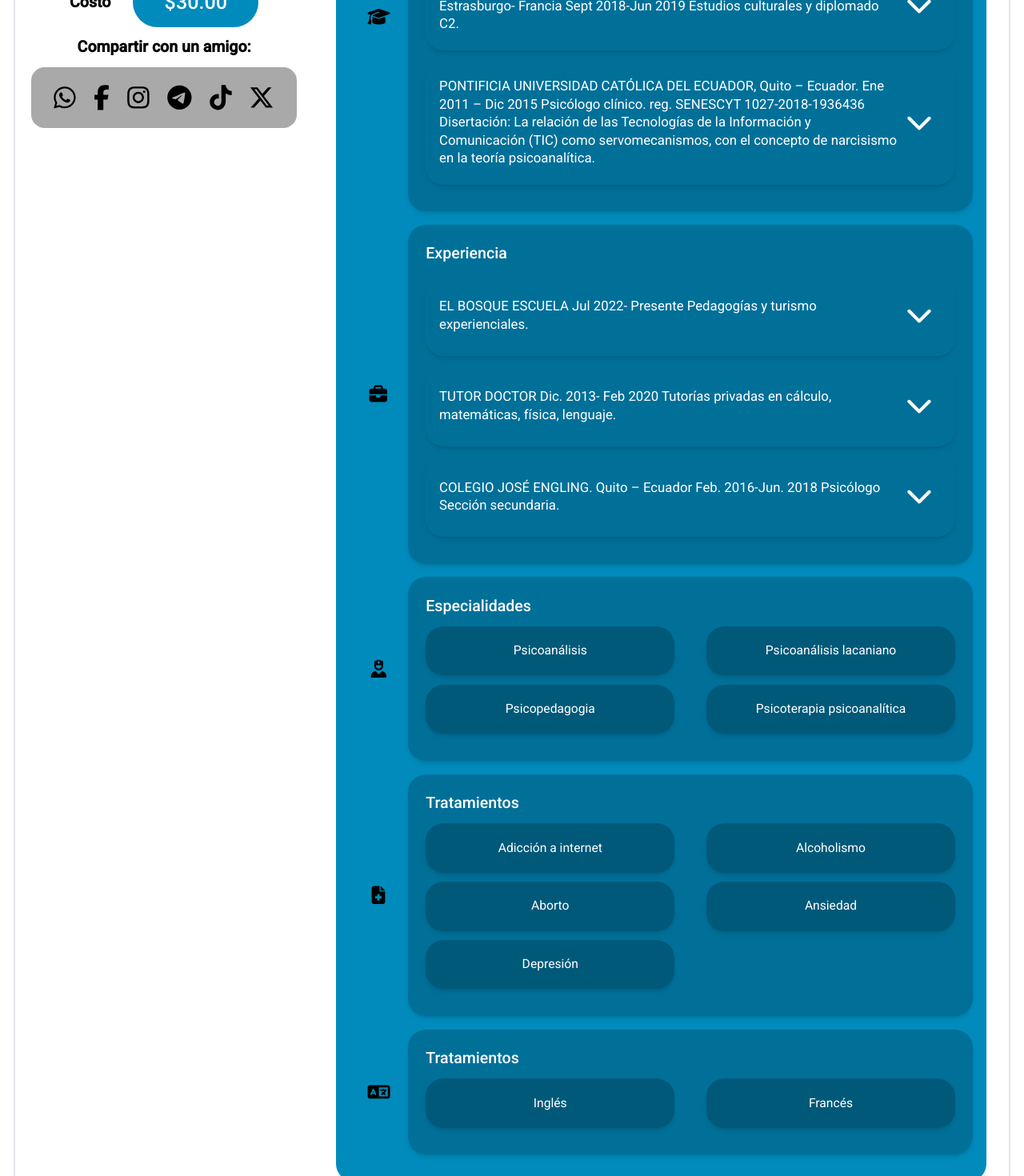
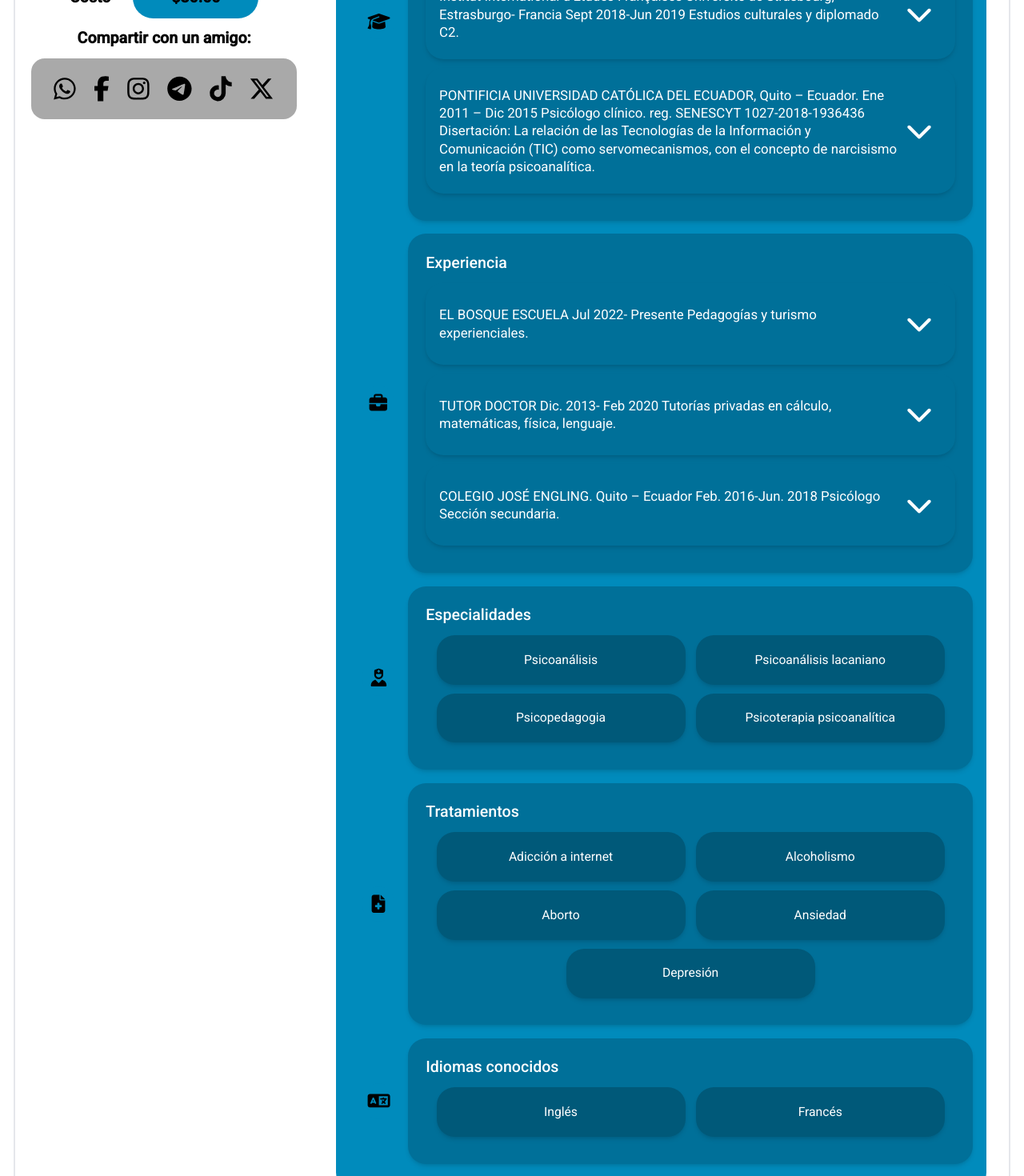
Before and after one commit to paulr10463/PsicologosEC_Usabilidad, a React (Vite) app: page /search in a window 1280 px wide. Shown: the part 460-1930 px from the top of the page at 80% size. Built offline with nearby package versions, Linux system fonts and the light colour scheme.

Commit message:
feat: Accesibility componente, alt text, responsive

```diff
--- a/src/components/DetailsBar/DetailsBar.jsx
+++ b/src/components/DetailsBar/DetailsBar.jsx
@@ -29,13 +29,13 @@ export default function DetailsBar() {
                         hover:bg-primary-1
                         hover:text-white
                         shadow-md '
-                        >
+                        aria-label="Regresar a lista de psicólogos">
                     <FontAwesomeIcon icon={faAngleLeft} />
                 </button>
             </div>
             <div className='flex items-center justify-center w-full text-white'>
                 <div className='text-lg font-bold'>
-                    <h1>Detalles</h1>
+                    <h1 tabIndex="0">Detalles</h1>
                 </div>
             </div>
         </div>
--- a/src/components/PsychologistDetails/PsychologistDetails.jsx
+++ b/src/components/PsychologistDetails/PsychologistDetails.jsx
@@ -11,7 +11,7 @@ export default function PshychologistDetails() {
         <div className='w-full px-3'>
         <div className='flex-col md:flex-row m-4 border-borderColor border-2 rounded-xl flex max-w-[1800px] mx-auto'>
             <div className='flex flex-col md:w-[30%] items-center justify-start pb-5'>
-                <img
+                <img tabIndex={0}
                     className="rounded-full h-auto w-[100%] object-cover max-w-[5rem] mt-3"
                     src="https://www.psicologos.com.ec/imagenes-ok/2018-09-14_16-24-33_ana-lucia.jpg" alt="Foto de psicólogo" />
                 <Rating />
@@ -34,32 +34,32 @@ export default function PshychologistDetails() {
                     </div>
                 </div>
                 <div className='flex items-center justify-between mb-2'>
-                    <h1 className='text-sm font-bold text-black'>Costo</h1>
-                    <div className='text-lg text-center font-medium ml-5 w-full min-w-[7rem] py-2 px-4 bg-primary-5 rounded-full text-white'>
-                        $30.00
+                    <h1 tabIndex="0" className='text-sm font-bold text-black'>Costo</h1>
+                    <div className='text-lg text-center font-medium ml-5 w-full min-w-[7rem] py-2 px-4 bg-primary-5 rounded-full text-white' >
+                        <h2 tabIndex="0" className='text-sm font-bold text-black'>$30.00</h2>
                     </div>
                 </div>
                 <div className='flex items-center justify-between mb-2'>
-                    <h1 className='text-sm font-bold text-black'>Compartir con un amigo:</h1>
+                    <h1 tabIndex="0" className='text-sm font-bold text-black'>Compartir con un amigo:</h1>
                 </div>
                 <div className='text-[0.7rem] bg-terciary-2 text-white rounded-xl px-3 py-1'>
                     <div className='flex justify-between'>
-                        <button className='flex items-center justify-center py-1 rounded-full text-black'>
+                        <button className='flex items-center justify-center py-1 rounded-full text-black' aria-label="Whatsapp">
                             <FontAwesomeIcon className='p-2 rounded-full' icon={faWhatsapp} size="2x" />
                         </button>
-                        <button className='flex items-center justify-center py-1 rounded-full text-black'>
+                        <button className='flex items-center justify-center py-1 rounded-full text-black' aria-label="Facebook">
                             <FontAwesomeIcon className='p-2 rounded-full' icon={faFacebookF} size="2x" />
                         </button>
-                        <button className='flex items-center justify-center py-1 rounded-full text-black'>
+                        <button className='flex items-center justify-center py-1 rounded-full text-black' aria-label="Instagram">
                             <FontAwesomeIcon className='p-2 rounded-full' icon={faInstagram} size="2x" />
                         </button>
-                        <button className='flex items-center justify-center py-1 rounded-full text-black'>
+                        <button className='flex items-center justify-center py-1 rounded-full text-black' aria-label="Telegram">
                             <FontAwesomeIcon className='p-2 rounded-full' icon={faTelegram} size="2x" />
                         </button>
-                        <button className='flex items-center justify-center py-1 rounded-full text-black'>
+                        <button className='flex items-center justify-center py-1 rounded-full text-black' aria-label="Tiktok">
                             <FontAwesomeIcon className='p-2 rounded-full' icon={faTiktok} size="2x" />
                         </button>
-                        <button className='flex items-center justify-center py-1 rounded-full text-black'>
+                        <button className='flex items-center justify-center py-1 rounded-full text-black' aria-label="TwitterX">
                             <FontAwesomeIcon className='p-2 rounded-full' icon={faXTwitter} size="2x" />
                         </button>
                     </div>
@@ -67,11 +67,11 @@ export default function PshychologistDetails() {
             </div>
             <div className='flex flex-col md:w-[70%] bg-white md:rounded-tr-xl rounded-br-xl rounded-bl-xl md:rounded-bl-none py-3 px-5'>
                 <div className='flex justify-between mb-2'>
-                    <div className='flex flex-col text-normal text-center w-3/5 md:w-[60%] bg-primary-3.5 rounded-full px-5'>
-                        <h1 className='text-lg font-medium text-white'>Gustavo Valarezo</h1>
+                    <div className='justify-center flex flex-col text-normal text-center w-[60%] bg-primary-3.5 rounded-full px-5'>
+                        <h1 tabIndex="0" className='text-lg font-medium text-white'>Gustavo Valarezo</h1>
                     </div>
-                    <div className='flex flex-col text-normal text-center w-1/3 md:w-[38%] bg-primary-3.5 rounded-full px-5'>
-                        <h1 className='text-lg font-medium text-white'>Quito, Cumbayá</h1>
+                    <div className='justify-center flex flex-col text-normal text-center w-[38%] bg-primary-3.5 rounded-full px-5'>
+                        <h1 tabIndex="0" className='text-lg font-medium text-white'>Quito, Cumbayá</h1>
                     </div>
                 </div>
                 <div className='bg-primary-5 w-full rounded-2xl'>
@@ -86,7 +86,7 @@ export default function PshychologistDetails() {
 
                         <div className='text-[0.7rem] lg:w-[100%] bg-primary-3.5 px-4 py-4 rounded-2xl shadow-md leading-3'>
                             <div>
-                                <h1 className='text-xm font-medium text-white mb-2'>Formación</h1>
+                                <h1 tabIndex="0" className='text-sm font-medium text-white mb-2'>Formación</h1>
                             </div>
 
                             <div id="FormationAccordions">
@@ -101,10 +101,10 @@ export default function PshychologistDetails() {
                                             aria-expanded="false"
                                             aria-controls="collapseOne">
                                                 Université Paul Valery Montpellier 3 : Máster (BAC+5): Teoría, clínica y ética del Psicoanálisis. Oct 2021-Oct. 2023. Título aprobado, por validar en SENESCYT.
-                                            <span
-                                                class="ml-auto shrink-0 rotate-[-180deg] transition-transform duration-200 ease-in-out group-[[data-te-collapse-collapsed]]:rotate-0 group-[[data-te-collapse-collapsed]]:fill-[primary-4] motion-reduce:transition-none dark:fill-primary-4 dark:group-[[data-te-collapse-collapsed]]:fill-primary-4">
+                                            <button
+                                                class="ml-auto shrink-0 rotate-[-180deg] transition-transform duration-200 ease-in-out group-[[data-te-collapse-collapsed]]:rotate-0 group-[[data-te-collapse-collapsed]]:fill-[primary-4] motion-reduce:transition-none dark:fill-primary-4 dark:group-[[data-te-collapse-collapsed]]:fill-primary-4" aria-label="Acordión desplegable">
                                                 <FontAwesomeIcon className='p-2 rounded-full' icon={faChevronDown} size="2x" />
-                                            </span>
+                                            </button>
                                         </button>
                                     </h2>
                                     <div
@@ -129,10 +129,10 @@ export default function PshychologistDetails() {
                                             aria-expanded="false"
                                             aria-controls="collapseTwo">
                                                     Institut International d’Études Françaises Université de Strasbourg, Estrasburgo- Francia Sept 2018-Jun 2019 Estudios culturales y diplomado C2.
-                                            <span
-                                                class="ml-auto shrink-0 rotate-[-180deg] transition-transform duration-200 ease-in-out group-[[data-te-collapse-collapsed]]:rotate-0 group-[[data-te-collapse-collapsed]]:fill-[primary-4] motion-reduce:transition-none dark:fill-primary-4 dark:group-[[data-te-collapse-collapsed]]:fill-primary-4">
+                                            <button
+                                                class="ml-auto shrink-0 rotate-[-180deg] transition-transform duration-200 ease-in-out group-[[data-te-collapse-collapsed]]:rotate-0 group-[[data-te-collapse-collapsed]]:fill-[primary-4] motion-reduce:transition-none dark:fill-primary-4 dark:group-[[data-te-collapse-collapsed]]:fill-primary-4" aria-label="Acordión desplegable">
                                                 <FontAwesomeIcon className='p-2 rounded-full' icon={faChevronDown} size="2x" />
-                                            </span>
+                                            </button>
                                         </button>
                                     </h2>
                                     <div
@@ -157,10 +157,10 @@ export default function PshychologistDetails() {
                                             aria-expanded="false"
                                             aria-controls="collapseThree">
                                                 PONTIFICIA UNIVERSIDAD CATÓLICA DEL ECUADOR, Quito – Ecuador. Ene 2011 – Dic 2015 Psicólogo clínico. reg. SENESCYT 1027-2018-1936436 Disertación: La relación de las Tecnologías de la Información y Comunicación (TIC) como servomecanismos, con el concepto de narcisismo en la teoría psicoanalítica.
-                                            <span
-                                                class="ml-auto shrink-0 rotate-[-180deg] transition-transform duration-200 ease-in-out group-[[data-te-collapse-collapsed]]:rotate-0 group-[[data-te-collapse-collapsed]]:fill-[primary-4] motion-reduce:transition-none dark:fill-primary-4 dark:group-[[data-te-collapse-collapsed]]:fill-primary-4">
+                                            <button
+                                                class="ml-auto shrink-0 rotate-[-180deg] transition-transform duration-200 ease-in-out group-[[data-te-collapse-collapsed]]:rotate-0 group-[[data-te-collapse-collapsed]]:fill-[primary-4] motion-reduce:transition-none dark:fill-primary-4 dark:group-[[data-te-collapse-collapsed]]:fill-primary-4" aria-label="Acordión desplegable">
                                                 <FontAwesomeIcon className='p-2 rounded-full' icon={faChevronDown} size="2x" />
-                                            </span>
+                                            </button>
                                         </button>
                                     </h2>
                                     <div
@@ -189,7 +189,7 @@ export default function PshychologistDetails() {
 
                         <div className='text-[0.7rem] lg:w-[100%] bg-primary-3.5 px-4 py-4 rounded-2xl shadow-md leading-3'>
                             <div>
-                                <h1 className='text-sm font-medium text-white mb-2'>Experiencia</h1>
+                                <h1 tabIndex={0} className='text-sm font-medium text-white mb-2'>Experiencia</h1>
                             </div>
 
                             <div id="ExperienceAccordions">
@@ -204,10 +204,10 @@ export default function PshychologistDetails() {
                                             aria-expanded="false"
                                             aria-controls="collapseFour">
                                                 EL BOSQUE ESCUELA Jul 2022- Presente Pedagogías y turismo experienciales.
-                                            <span
-                                                class="ml-auto shrink-0 rotate-[-180deg] transition-transform duration-200 ease-in-out group-[[data-te-collapse-collapsed]]:rotate-0 group-[[data-te-collapse-collapsed]]:fill-[primary-4] motion-reduce:transition-none dark:fill-primary-4 dark:group-[[data-te-collapse-collapsed]]:fill-primary-4">
+                                            <button
+                                                class="ml-auto shrink-0 rotate-[-180deg] transition-transform duration-200 ease-in-out group-[[data-te-collapse-collapsed]]:rotate-0 group-[[data-te-collapse-collapsed]]:fill-[primary-4] motion-reduce:transition-none dark:fill-primary-4 dark:group-[[data-te-collapse-collapsed]]:fill-primary-4" aria-label="Acordión desplegable">
                                                 <FontAwesomeIcon className='p-2 rounded-full' icon={faChevronDown} size="2x" />
-                                            </span>
+                                            </button>
                                         </button>
                                     </h2>
                                     <div
@@ -232,10 +232,10 @@ export default function PshychologistDetails() {
                                             aria-expanded="false"
                                             aria-controls="collapseFive">
                                                 TUTOR DOCTOR Dic. 2013- Feb 2020 Tutorías privadas en cálculo, matemáticas, física, lenguaje.
-                                            <span
-                                                class="ml-auto shrink-0 rotate-[-180deg] transition-transform duration-200 ease-in-out group-[[data-te-collapse-collapsed]]:rotate-0 group-[[data-te-collapse-collapsed]]:fill-[primary-4] motion-reduce:transition-none dark:fill-primary-4 dark:group-[[data-te-collapse-collapsed]]:fill-primary-4">
+                                            <button
+                                                class="ml-auto shrink-0 rotate-[-180deg] transition-transform duration-200 ease-in-out group-[[data-te-collapse-collapsed]]:rotate-0 group-[[data-te-collapse-collapsed]]:fill-[primary-4] motion-reduce:transition-none dark:fill-primary-4 dark:group-[[data-te-collapse-collapsed]]:fill-primary-4" aria-label="Acordión desplegable">
                                                 <FontAwesomeIcon className='p-2 rounded-full' icon={faChevronDown} size="2x" />
-                                            </span>
+                                            </button>
                                         </button>
                                     </h2>
                                     <div
@@ -260,10 +260,10 @@ export default function PshychologistDetails() {
                                             aria-expanded="false"
                                             aria-controls="collapseSix">
                                                 COLEGIO JOSÉ ENGLING. Quito – Ecuador Feb. 2016-Jun. 2018 Psicólogo Sección secundaria.
-                                            <span
-                                                class="ml-auto shrink-0 rotate-[-180deg] transition-transform duration-200 ease-in-out group-[[data-te-collapse-collapsed]]:rotate-0 group-[[data-te-collapse-collapsed]]:fill-[primary-4] motion-reduce:transition-none dark:fill-primary-4 dark:group-[[data-te-collapse-collapsed]]:fill-primary-4">
+                                            <button
+                                                class="ml-auto shrink-0 rotate-[-180deg] transition-transform duration-200 ease-in-out group-[[data-te-collapse-collapsed]]:rotate-0 group-[[data-te-collapse-collapsed]]:fill-[primary-4] motion-reduce:transition-none dark:fill-primary-4 dark:group-[[data-te-collapse-collapsed]]:fill-primary-4" aria-label="Acordión desplegable">
                                                 <FontAwesomeIcon className='p-2 rounded-full' icon={faChevronDown} size="2x" />
-                                            </span>
+                                            </button>
                                         </button>
                                     </h2>
                                     <div
@@ -294,22 +294,22 @@ export default function PshychologistDetails() {
 
                         <div className='text-[0.7rem] lg:w-[100%] bg-primary-3.5 px-4 py-4 rounded-2xl shadow-md leading-3'>
                             <div>
-                                <h1 className='text-sm font-medium text-white mb-2'>Especialidades</h1>
+                                <h1 tabIndex={0} className='text-sm font-medium text-white mb-2'>Especialidades</h1>
                             </div>
-                            <div className='flex justify-between'>
-                                <div className='text-[0.7rem] text-white text-center lg:w-[47%] bg-primary-4 mb-2 px-4 py-4 rounded-2xl shadow-md leading-3'>
-                                    Psicoanálisis
+                            <div className='flex justify-evenly'>
+                                <div className='text-[0.7rem] text-white text-center w-[47%] bg-primary-4 mb-2 px-4 py-4 rounded-2xl shadow-md leading-3'>
+                                    <h2 tabIndex={0}>Psicoanálisis</h2>
                                 </div>
-                                <div className='text-[0.7rem] text-white text-center lg:w-[47%] bg-primary-4 mb-2 px-4 py-4 rounded-2xl shadow-md leading-3'>
-                                    Psicoanálisis lacaniano
+                                <div className='text-[0.7rem] text-white text-center w-[47%] bg-primary-4 mb-2 px-4 py-4 rounded-2xl shadow-md leading-3'>
+                                    <h2 tabIndex={0}>Psicoanálisis lacaniano</h2>
                                 </div>
                             </div>
-                            <div className='flex justify-between'>
-                                <div className='text-[0.7rem] text-white text-center lg:w-[47%] bg-primary-4 mb-2 px-4 py-4 rounded-2xl shadow-md leading-3'>
-                                    Psicopedagogia
+                            <div className='flex justify-evenly'>
+                                <div className='text-[0.7rem] text-white text-center w-[47%] bg-primary-4 mb-2 px-4 py-4 rounded-2xl shadow-md leading-3'>
+                                    <h2 tabIndex={0}>Psicopedagogia</h2>
                                 </div>
-                                <div className='text-[0.7rem] text-white text-center lg:w-[47%] bg-primary-4 mb-2 px-4 py-4 rounded-2xl shadow-md leading-3'>
-                                    Psicoterapia psicoanalítica
+                                <div className='text-[0.7rem] text-white text-center w-[47%] bg-primary-4 mb-2 px-4 py-4 rounded-2xl shadow-md leading-3'>
+                                    <h2 tabIndex={0}>Psicoterapia psicoanalítica</h2>
                                 </div>
                             </div>
 
@@ -327,28 +327,28 @@ export default function PshychologistDetails() {
 
                         <div className='text-[0.7rem] lg:w-[100%] bg-primary-3.5 px-4 py-4 rounded-2xl shadow-md leading-3'>
                             <div>
-                                <h1 className='text-sm font-medium text-white mb-2'>Tratamientos</h1>
+                                <h1 tabIndex={0} className='text-sm font-medium text-white mb-2'>Tratamientos</h1>
                             </div>
-                            <div className='flex justify-between'>
-                                <div className='text-[0.7rem] text-white text-center lg:w-[47%] bg-primary-4 mb-2 px-4 py-4 rounded-2xl shadow-md leading-3'>
-                                    Adicción a internet
+                            <div className='flex justify-evenly'>
+                                <div className='text-[0.7rem] text-white text-center w-[47%] bg-primary-4 mb-2 px-4 py-4 rounded-2xl shadow-md leading-3'>
+                                    <h2 tabIndex={0}>Adicción a internet</h2>
                                 </div>
-                                <div className='text-[0.7rem] text-white text-center lg:w-[47%] bg-primary-4 mb-2 px-4 py-4 rounded-2xl shadow-md leading-3'>
-                                    Alcoholismo
+                                <div className='text-[0.7rem] text-white text-center w-[47%] bg-primary-4 mb-2 px-4 py-4 rounded-2xl shadow-md leading-3'>
+                                    <h2 tabIndex={0}>Alcoholismo</h2>
                                 </div>
                             </div>
-                            <div className='flex justify-between'>
-                                <div className='text-[0.7rem] text-white text-center lg:w-[47%] bg-primary-4 mb-2 px-4 py-4 rounded-2xl shadow-md leading-3'>
-                                    Aborto
+                            <div className='flex justify-evenly'>
+                                <div className='text-[0.7rem] text-white text-center w-[47%] bg-primary-4 mb-2 px-4 py-4 rounded-2xl shadow-md leading-3'>
+                                    <h2 tabIndex={0}>Aborto</h2>
                                 </div>
-                                <div className='text-[0.7rem] text-white text-center lg:w-[47%] bg-primary-4 mb-2 px-4 py-4 rounded-2xl shadow-md leading-3'>
-                                    Ansiedad
+                                <div className='text-[0.7rem] text-white text-center w-[47%] bg-primary-4 mb-2 px-4 py-4 rounded-2xl shadow-md leading-3'>
+                                    <h2 tabIndex={0}>Ansiedad</h2>
                                 </div>
                             </div>
 
-                            <div className='flex justify-between'>
-                                <div className='text-[0.7rem] text-white text-center lg:w-[47%] bg-primary-4 mb-2 px-4 py-4 rounded-2xl shadow-md leading-3'>
-                                    Depresión
+                            <div className='flex justify-evenly'>
+                                <div className='text-[0.7rem] text-white text-center w-[47%] bg-primary-4 mb-2 px-4 py-4 rounded-2xl shadow-md leading-3'>
+                                    <h2 tabIndex={0}>Depresión</h2>
                                 </div>
                             </div>
 
@@ -366,14 +366,14 @@ export default function PshychologistDetails() {
 
                         <div className='text-[0.7rem] lg:w-[100%] bg-primary-3.5 px-4 py-4 rounded-2xl shadow-md leading-3'>
                             <div>
-                                <h1 className='text-sm font-medium text-white mb-2'>Tratamientos</h1>
+                                <h1 tabIndex={0} className='text-sm font-medium text-white mb-2'>Idiomas conocidos</h1>
                             </div>
-                            <div className='flex justify-between'>
-                                <div className='text-[0.7rem] text-white text-center lg:w-[47%] bg-primary-4 mb-2 px-4 py-4 rounded-2xl shadow-md leading-3'>
-                                    Inglés
+                            <div className='flex justify-evenly'>
+                                <div className='text-[0.7rem] text-white text-center w-[47%] bg-primary-4 mb-2 px-4 py-4 rounded-2xl shadow-md leading-3'>
+                                    <h2 tabIndex={0}>Inglés</h2>
                                 </div>
-                                <div className='text-[0.7rem] text-white text-center lg:w-[47%] bg-primary-4 mb-2 px-4 py-4 rounded-2xl shadow-md leading-3'>
-                                    Francés
+                                <div className='text-[0.7rem] text-white text-center w-[47%] bg-primary-4 mb-2 px-4 py-4 rounded-2xl shadow-md leading-3'>
+                                    <h2 tabIndex={0}>Francés</h2>
                                 </div>
                             </div>
 
```
Also changed, not shown: src/components/MapModal/MapModal.jsx (+9 -9 lines), src/components/VideoModal/VideoModal.jsx (+8 -7 lines).
